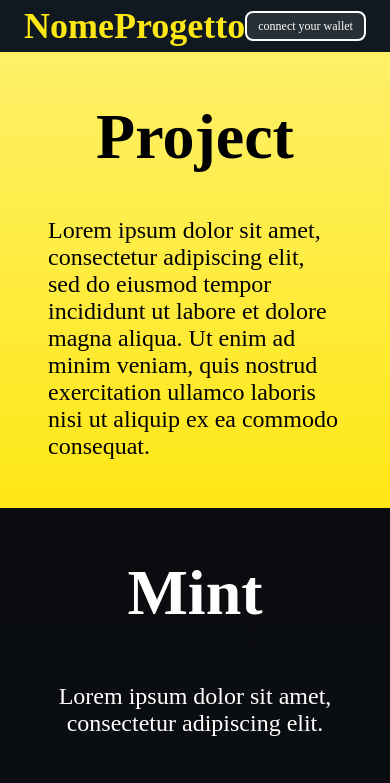
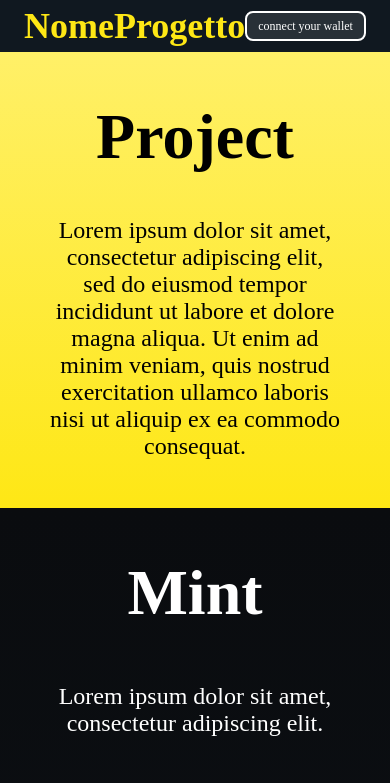
Before and after one commit to marcoruggeri/landing-page-hackaton, a React (Create React App) app: page / in a window 390 px wide. Shown: the top 783 px of the page. Built offline with nearby package versions, Linux system fonts and the light colour scheme; a web font is replaced by a local one.

Commit message:
Update index.css

```diff
--- a/src/index.css
+++ b/src/index.css
@@ -313,6 +313,10 @@ Version Card
     margin: 48px auto 0 auto;
     align-items: center;
   }
+
+  .left {
+    text-align: center;
+  }
 }
 
 @media screen and (max-width: 500px) {
```
